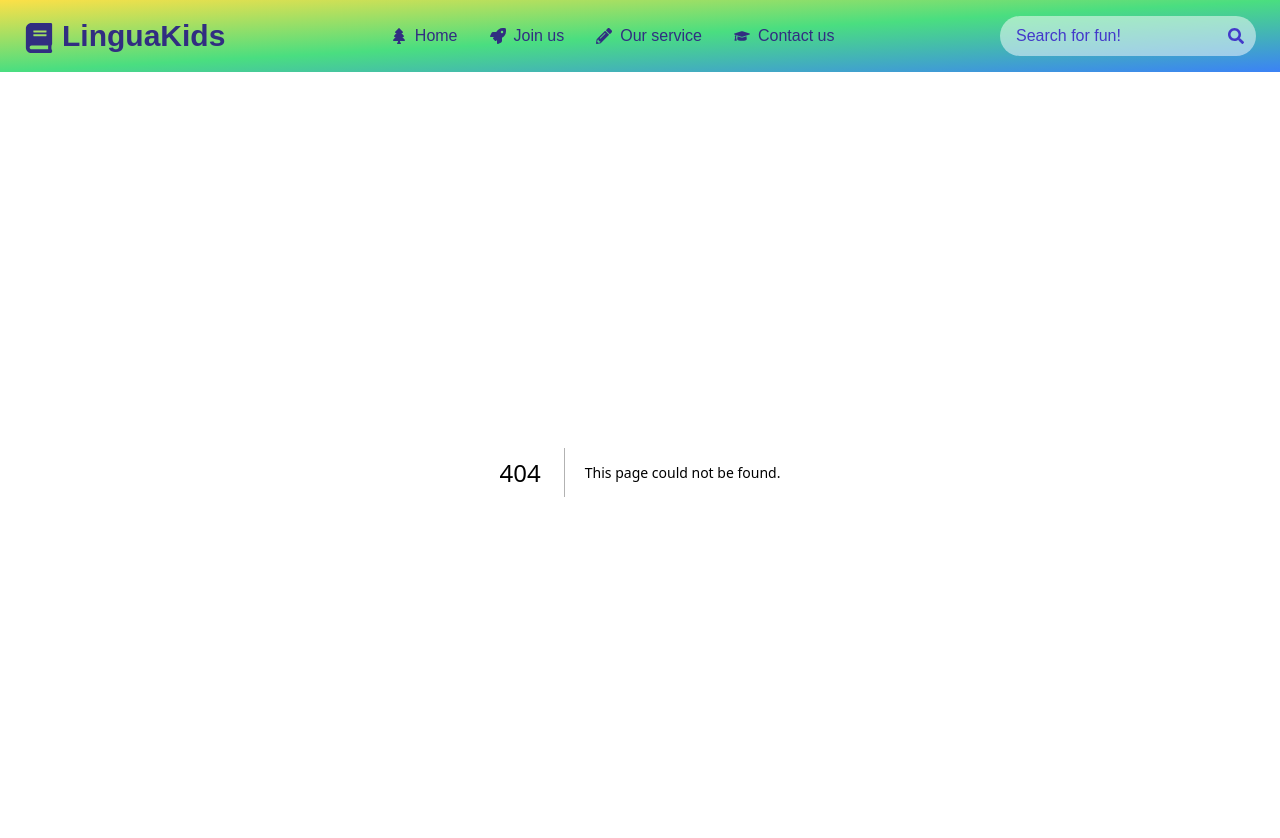
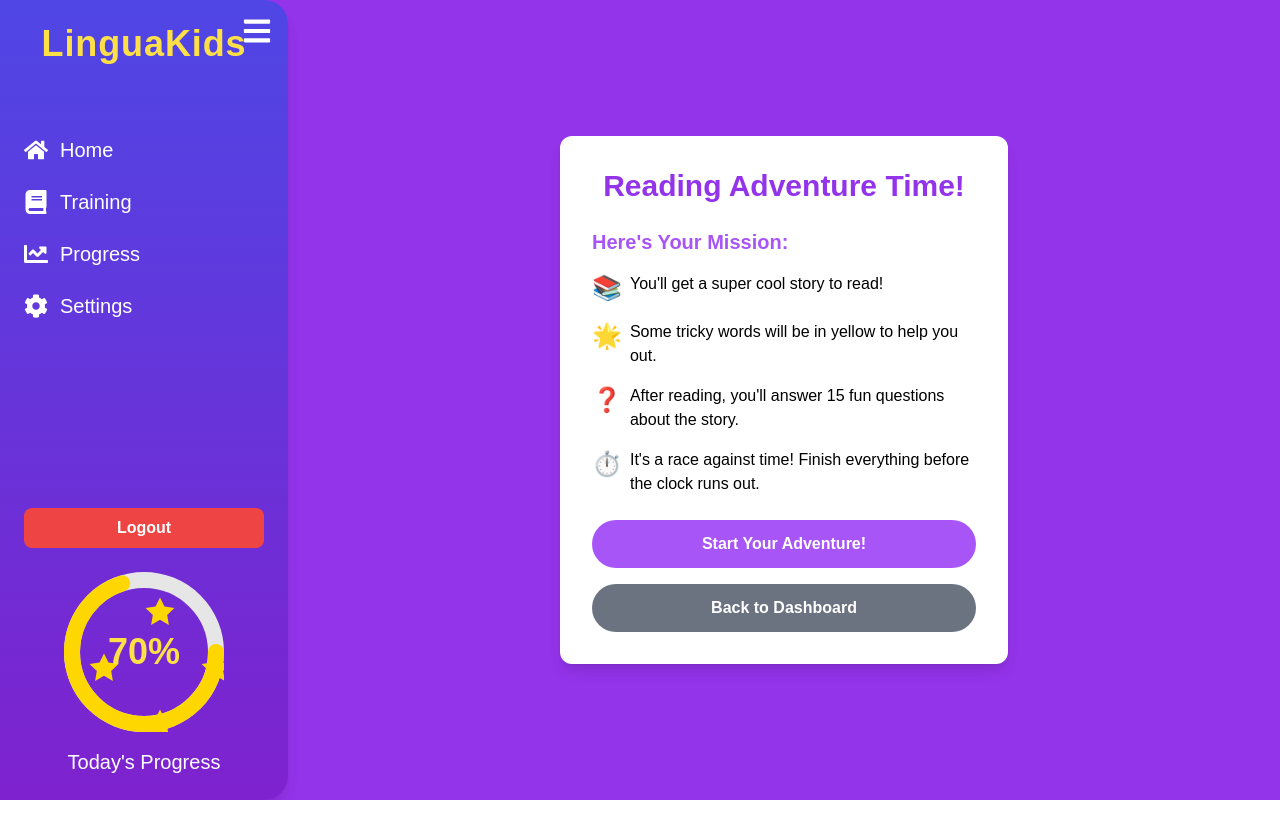
Before and after one commit to HasibNirjhar07/lingua-kids, a Next.js app in the folder client/: page /Reading/readingfrontpage in a window 1280 px wide. Before the commit this address had no page. Shown: the top 838 px of the page. After the commit the page ends 800 px from the top, so only its background shows below. Built offline with nearby package versions, Linux system fonts and the light colour scheme; what @nextui-org/react would draw is missing.

Commit message:
Reading page Added

```diff
--- a/client/components/Sidebar.js
+++ b/client/components/Sidebar.js
@@ -86,8 +86,10 @@ const Sidebar = () => {
     router.push("/login");
   };
 
+
+
   const menuItems = [
-    { name: "Home", icon: FaHome },
+    { name: "Home", icon: FaHome , href: "/dashboard"},
     { name: "Training", icon: FaBook },
     { name: "Progress", icon: FaChartLine },
     { name: "Settings", icon: FaCog },
--- a/client/components/navbar.js
+++ b/client/components/navbar.js
@@ -1,25 +1,35 @@
-import { motion } from 'framer-motion';
-import { FaBook, FaTree, FaRocket, FaPencilAlt, FaGraduationCap, FaSearch } from 'react-icons/fa';
+import { motion } from "framer-motion";
+import {
+  FaBook,
+  FaTree,
+  FaRocket,
+  FaPencilAlt,
+  FaGraduationCap,
+  FaSearch,
+} from "react-icons/fa";
 
 const Navbar = () => {
   return (
-    <div className="bg-gradient-to-br from-yellow-300 via-green-400 to-blue-500 text-indigo-900 overflow-hidden font-comic">
+    <div className="bg-gradient-to-tl from-yellow-300 via-green-400 to-blue-500 overflow-hidden font-comic">
       <motion.nav
         initial={{ y: -100 }}
         animate={{ y: 0 }}
         transition={{ duration: 0.5 }}
         className="container mx-auto px-6 py-4 flex justify-between items-center"
       >
-        <motion.div whileHover={{ scale: 1.1 }} className="text-3xl font-bold text-indigo-900">
+        <motion.div
+          whileHover={{ scale: 1.1 }}
+          className="text-3xl font-bold text-indigo-900"
+        >
           <FaBook className="inline-block mr-2" />
           LinguaKids
         </motion.div>
         <div className="hidden md:flex space-x-8">
           {[
-            { text: 'Home', icon: FaTree },
-            { text: 'Join us', icon: FaRocket },
-            { text: 'Our service', icon: FaPencilAlt },
-            { text: 'Contact us', icon: FaGraduationCap }
+            { text: "Home", icon: FaTree },
+            { text: "Join us", icon: FaRocket },
+            { text: "Our service", icon: FaPencilAlt },
+            { text: "Contact us", icon: FaGraduationCap },
           ].map((item, index) => (
             <motion.a
               key={item.text}
--- /dev/null
+++ b/client/pages/Reading/readingfrontpage.js
@@ -0,0 +1,104 @@
+import React, { useState } from 'react';
+import { motion } from 'framer-motion';
+import Sidebar from '@/components/Sidebar';
+import { useRouter } from "next/router";
+
+const ReadingManualPage = () => {
+  const [showInstructions, setShowInstructions] = useState(true);
+
+    const router = useRouter();
+
+
+  const handleStart = () => {
+    setShowInstructions(false);
+    // Add logic here to start the activity (e.g., navigate to the reading page)
+  };
+
+  const handleBackToDashboard = () => {
+    router.push("/dashboard");
+
+
+
+  };
+
+  return (
+    <div className=" flex min-h-screen  bg-purple-600 ">
+      {/* Sidebar on the left */}
+      <Sidebar />
+
+      {/* Main content in the center */}
+      <div className=" flex-1 p-8 lg:p-12 overflow-y-auto flex items-center justify-center">
+        <motion.div
+          initial={{ scale: 0.8, opacity: 0 }}
+          animate={{ scale: 1, opacity: 1 }}
+          transition={{ duration: 0.5 }}
+          className="bg-white rounded-xl p-8 max-w-md w-full shadow-lg"
+        >
+          <h1 className="text-3xl font-bold text-purple-600 mb-6 text-center">
+            Reading Adventure Time!
+          </h1>
+          {showInstructions ? (
+            <motion.div
+              initial={{ y: 20, opacity: 0 }}
+              animate={{ y: 0, opacity: 1 }}
+              transition={{ delay: 0.2 }}
+            >
+              <h2 className="text-xl font-semibold text-purple-500 mb-4">
+                Here's Your Mission:
+              </h2>
+              <ul className="space-y-4 mb-6">
+                <li className="flex items-start">
+                  <span className="text-2xl mr-2">📚</span>
+                  <span>You'll get a super cool story to read!</span>
+                </li>
+                <li className="flex items-start">
+                  <span className="text-2xl mr-2">🌟</span>
+                  <span>Some tricky words will be in yellow to help you out.</span>
+                </li>
+                <li className="flex items-start">
+                  <span className="text-2xl mr-2">❓</span>
+                  <span>After reading, you'll answer 15 fun questions about the story.</span>
+                </li>
+                <li className="flex items-start">
+                  <span className="text-2xl mr-2">⏱️</span>
+                  <span>It's a race against time! Finish everything before the clock runs out.</span>
+                </li>
+              </ul>
+              <motion.button
+                whileHover={{ scale: 1.05 }}
+                whileTap={{ scale: 0.95 }}
+                className="w-full bg-purple-500 text-white font-bold py-3 px-4 rounded-full hover:bg-purple-600 transition duration-300"
+                onClick={handleStart}
+              >
+                Start Your Adventure!
+              </motion.button>
+              {/* Back to Dashboard Button */}
+              <motion.button
+                whileHover={{ scale: 1.05 }}
+                whileTap={{ scale: 0.95 }}
+                className="mt-4 w-full bg-gray-500 text-white font-bold py-3 px-4 rounded-full hover:bg-gray-600 transition duration-300"
+                onClick={handleBackToDashboard}
+              >
+                Back to Dashboard
+              </motion.button>
+            </motion.div>
+          ) : (
+            <motion.div
+              initial={{ opacity: 0 }}
+              animate={{ opacity: 1 }}
+              transition={{ delay: 0.2 }}
+              className="text-center"
+            >
+              <p className="text-xl mb-4">Get ready to read an amazing story!</p>
+              <p className="text-lg">Your adventure begins now...</p>
+            </motion.div>
+          )}
+        </motion.div>
+      </div>
+    </div>
+  );
+};
+
+ReadingManualPage.hideNavbar = true;
+
+export default ReadingManualPage;
--- a/client/pages/dashboard.js
+++ b/client/pages/dashboard.js
@@ -17,6 +17,8 @@ import { useRouter } from "next/router";
 import Sidebar from "@/components/Sidebar";
 
 import "react-circular-progressbar/dist/styles.css";
+
+import ReadingManualPage from "./Reading/readingfrontpage";
 
 const Dashboard = () => {
   const [user, setUser] = useState({
@@ -139,6 +141,7 @@ const Dashboard = () => {
 
           {/* Reading */}
           <motion.div
+
             className="bg-gradient-to-br from-pink-400 to-pink-600 p-8 rounded-2xl shadow-lg hover:shadow-2xl transition duration-300"
             whileHover={{ scale: 1.05, rotate: 3 }}
           >
@@ -146,6 +149,8 @@ const Dashboard = () => {
             <h2 className="text-3xl font-bold text-white mb-2">Reading</h2>
             <p className="text-white text-xl">1290 Characters</p>
             <motion.button
+
+              onClick={() => router.push("/Reading/readingfrontpage")}
               className="mt-6 bg-white text-pink-500 px-6 py-3 rounded-full text-xl font-bold hover:bg-pink-500 hover:text-white transition duration-300"
               whileHover={{ scale: 1.1 }}
               whileTap={{ scale: 0.9 }}
```
Also changed, not shown: client/styles/globals.css (line endings or trailing spaces).
